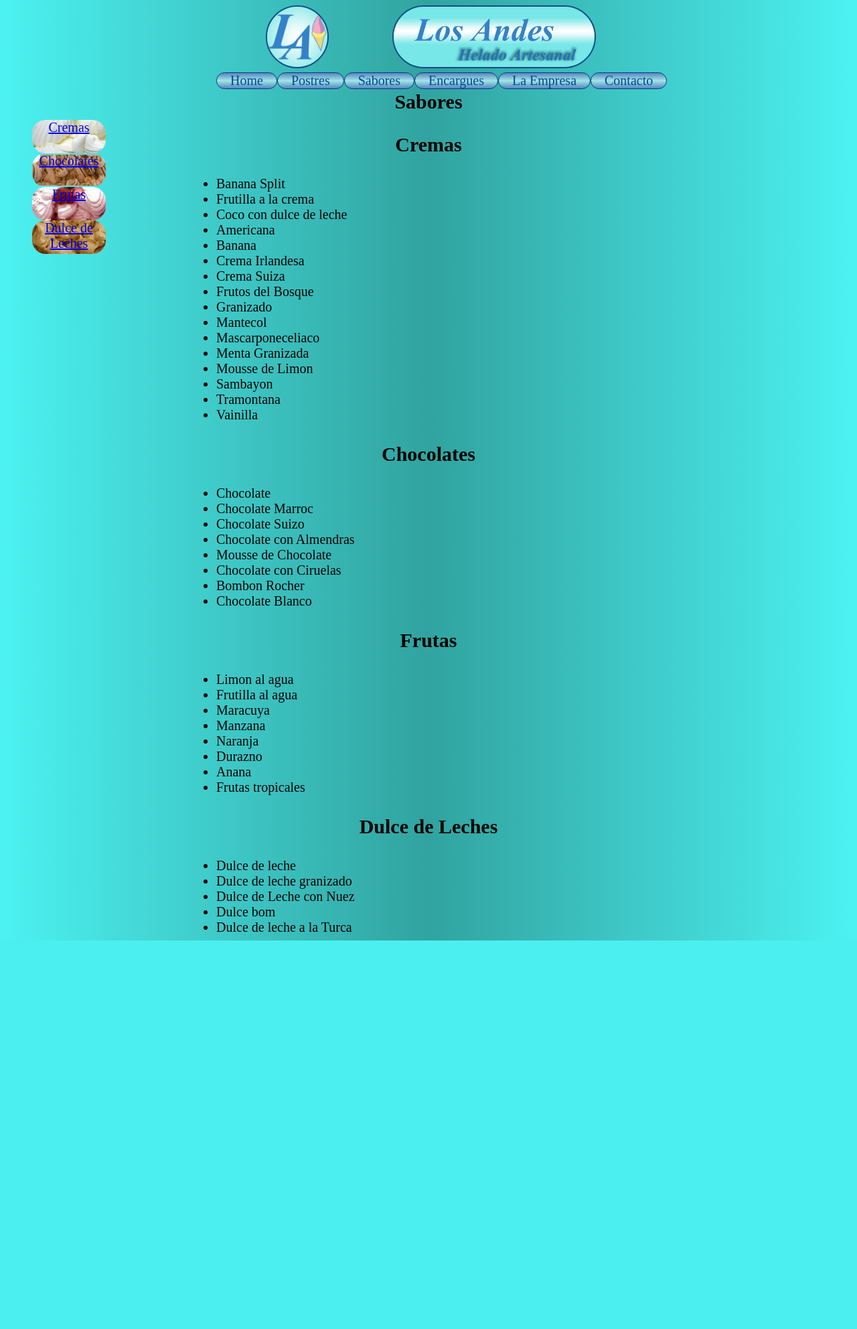
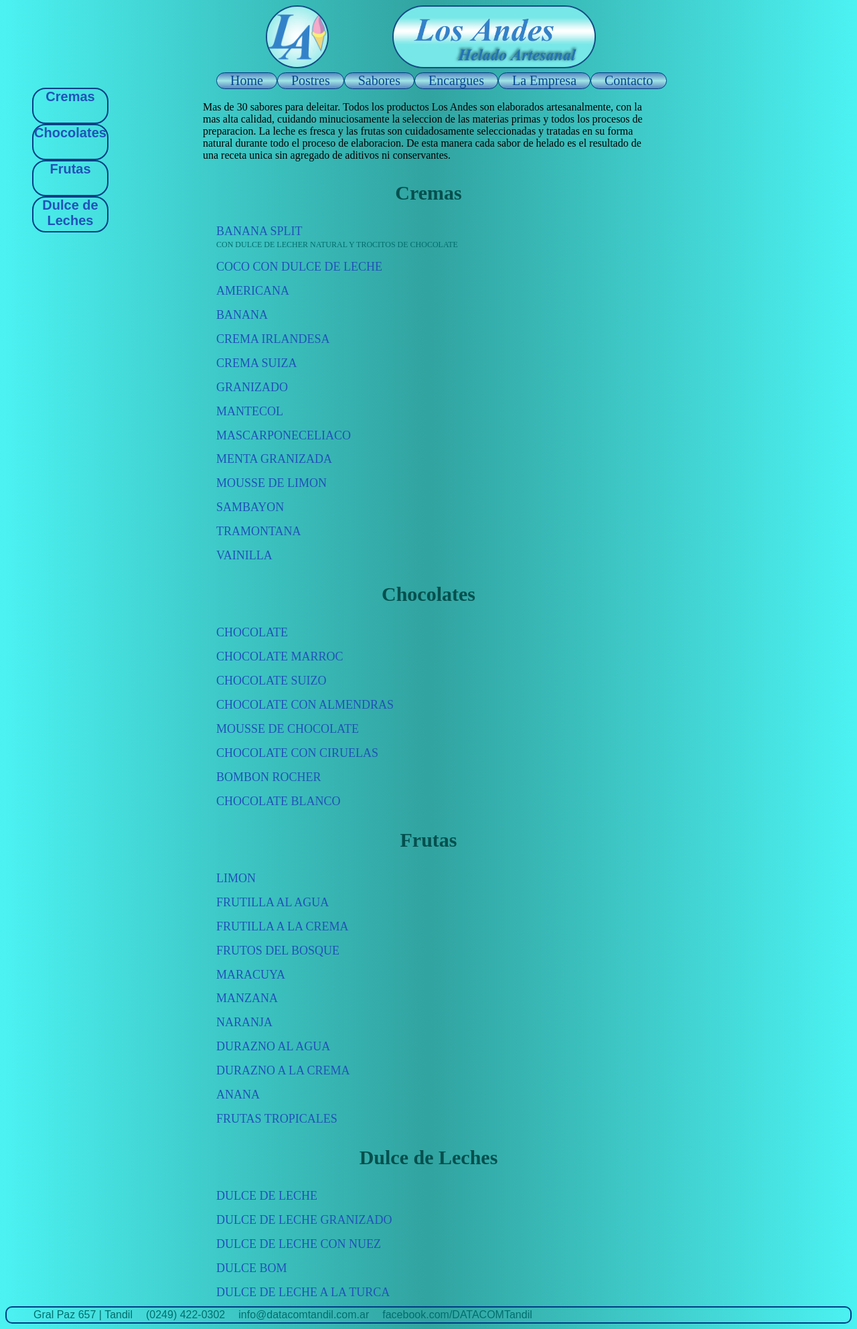
Before and after one commit to Pablo-Rivera/privera, a PHP site: page /Sabores.html in a window 1280 px wide. Shown: the whole page at 67% size. Before the commit the page ends 1404 px from the top, so only its background shows below. Run offline with PHP 8.4, Linux system fonts and the light colour scheme.

Commit message:
retoques en sabores parrafos

```diff
--- a/site/Sabores.html
+++ b/site/Sabores.html
@@ -21,73 +21,81 @@
       </ul>
     </nav>
     <article>
-		<h1>Sabores</h1>
-		<ul class="ulestatic">
-      <li class="crema"><a href="#c1">Cremas<a></li>
-			<li class="chocolate"><a href="#c2">Chocolates<a></li>
-			<li class="frutas"><a href="#c3">Frutas<a></li>
-			<li class="dulcedeleche"><a href="#c4">Dulce de Leches<a></li>
-		</ul>
+      <ul class="estatic">
+        <a href="#c1"><li class="crema">Cremas</li></a>
+        <a href="#c2"><li class="chocolate">Chocolates</li></a>
+        <a href="#c3"><li class="frutas">Frutas</li></a>
+        <a href="#c4"><li class="dulcedeleche">Dulce de Leches</li></a>
+  		</ul>
+    <section class="descripcion">
+      <p>Mas de 30 sabores para deleitar. Todos los productos Los Andes son elaborados artesanalmente, con la mas alta calidad, cuidando minuciosamente la seleccion de las materias primas y todos los procesos de preparacion. La leche es fresca y  las frutas son cuidadosamente seleccionadas y tratadas en su forma natural durante todo el proceso de elaboracion. De esta manera cada sabor de helado es el resultado de una receta unica sin agregado de aditivos ni conservantes.</p>
+    </section>
     <section>
       <h1 id="c1">Cremas</h1>
       <ul>
-        <li>Banana Split</li>
-        <li>Frutilla a la crema</li>
-        <li>Coco con dulce de leche</li>
-        <li>Americana</li>
-        <li>Banana</li>
-        <li>Crema Irlandesa</li>
-        <li>Crema Suiza </li>
-        <li>Frutos del Bosque</li>
-        <li>Granizado</li>
-        <li>Mantecol</li>
-        <li>Mascarponeceliaco</li>
-        <li>Menta Granizada</li>
-        <li>Mousse de Limon</li>
-        <li>Sambayon</li>
-        <li>Tramontana</li>
-        <li>Vainilla</li>
+        <li><h2>Banana Split</h2><p>con dulce de lecher natural y trocitos de chocolate</p></li>
+        <li><h2>Coco con dulce de leche</h2></li>
+        <li><h2>Americana</h2></li>
+        <li><h2>Banana</h2></li>
+        <li><h2>Crema Irlandesa</h2></li>
+        <li><h2>Crema Suiza</h2></li>
+        <li><h2>Granizado</h2></li>
+        <li><h2>Mantecol</h2></li>
+        <li><h2>Mascarponeceliaco</h2></li>
+        <li><h2>Menta Granizada</h2></li>
+        <li><h2>Mousse de Limon</h2></li>
+        <li><h2>Sambayon</h2></li>
+        <li><h2>Tramontana</h2></li>
+        <li><h2>Vainilla</h2></li>
       </ul>
     </section>
 		<section>
 			<h1 id="c2">Chocolates</h1>
       <ul>
-        <li>Chocolate</li>
-        <li>Chocolate Marroc </li>
-        <li>Chocolate Suizo </li>
-        <li>Chocolate con Almendras </li>
-        <li>Mousse de Chocolate </li>
-        <li>Chocolate con Ciruelas </li>
-        <li>Bombon Rocher </li>
-        <li>Chocolate Blanco </li>
+        <li><h2>Chocolate</h2></li>
+        <li><h2>Chocolate Marroc</h2></li>
+        <li><h2>Chocolate Suizo</h2></li>
+        <li><h2>Chocolate con Almendras</h2></li>
+        <li><h2>Mousse de Chocolate</h2></li>
+        <li><h2>Chocolate con Ciruelas</h2></li>
+        <li><h2>Bombon Rocher</h2></li>
+        <li><h2>Chocolate Blanco</h2></li>
       </ul>
 		</section>
     <section>
 			<h1 id="c3">Frutas</h1>
         <ul>
-          <li>Limon al agua</li>
-          <li>Frutilla al agua</li>
-          <li>Maracuya</li>
-          <li>Manzana</li>
-          <li>Naranja</li>
-          <li>Durazno</li>
-          <li>Anana</li>
-          <li>Frutas tropicales</li>
+          <li><h2>Limon</h2></li>
+          <li><h2>Frutilla al agua</h2></li>
+          <li><h2>Frutilla a la crema</h2></li>
+          <li><h2>Frutos del Bosque</h2></li>
+          <li><h2>Maracuya</h2></li>
+          <li><h2>Manzana</h2></li>
+          <li><h2>Naranja</h2></li>
+          <li><h2>Durazno al agua</h2></li>
+          <li><h2>Durazno a la crema</h2></li>
+          <li><h2>Anana</h2></li>
+          <li><h2>Frutas tropicales</h2></li>
         </ul>
     </section>
     <section>
 			<h1 id="c4">Dulce de Leches</h1>
         <ul>
-          <li>Dulce de leche</li>
-          <li>Dulce de leche granizado</li>
-          <li>Dulce de Leche con Nuez</li>
-          <li>Dulce bom</li>
-          <li>Dulce de leche a la Turca</li>
+          <li><h2>Dulce de leche</h2></li>
+          <li><h2>Dulce de leche granizado</h2></li>
+          <li><h2>Dulce de Leche con Nuez</h2></li>
+          <li><h2>Dulce bom</h2></li>
+          <li><h2>Dulce de leche a la Turca</h2></li>
         </ul>
     </section>
     </article>
     <footer>
-
+      <ul>
+				<li><i class="fa fa-home"></i>Gral Paz 657 | Tandil</li>
+				<li><i class="fa fa-phone"></i>(0249) 422-0302</li>
+				<li><i class="fa fa-envelope"></i>info@datacomtandil.com.ar</li>
+				<li><i class="fa fa-facebook-square"></i>facebook.com/DATACOMTandil</li>
+			</ul>
     </footer>
   </body>
   </html>
--- a/site/css/style.css
+++ b/site/css/style.css
@@ -21,13 +21,15 @@
     margin:auto;
     width:674px;
   }
+  li{
+    list-style-type: none;
+  }
   nav ul li
   {
   	float: left;
   	padding-right: 20px;
   	padding-left: 20px;
     background: linear-gradient(to top, #5885c0,#a0e6e6,#5885c0);
-    list-style-type: none;
     font-size: 20px;
     border: 1px solid #003e85;
     border-radius: 20px;
@@ -45,11 +47,13 @@
   }
   article {
     height:100%;
-    margin-top: -25px;
   }
   /*--------------------------------*/
   /*----------Encargue--------------*/
-
+  .descripcion{
+    margin:auto;
+    width:674px;
+  }
   article h1{
 	text-align: center;
   font-size:30px;
@@ -60,29 +64,31 @@
 	height: 220px;
 	width: 300px;
   border-radius:15px;
-	background-color: orange;
+	background-color: #9FFAFA;
   }
   th ,td{
 	text-align: center;
   border-radius:15px;
   font-family:"Helvetica Neue",Helvetica,Arial,sans-serif;
+  font-weight: bold;
   }
   form{
 	font-weight: bold;
 	margin: auto auto;
+  color:#026D6D;
 	height: 380px;
 	width: 550px;
-	border: 3px solid #326000;
+	border: 3px solid #003e85;
 	border-radius: 10px;
-	background-color: orange;
+	background-color: #9FFAFA;
   }
 
   thead{
-    color:green;
+    color:#2152b9;
   }
 
   tbody{
-    color:blue;
+    color:#026D6D;
   }
 
   table, th, td{
@@ -98,8 +104,36 @@
     margin-top:5px;
     margin-bottom:1px;
   }
+  input.der{
+    margin-right:20px;
+    margin-top:5px;
+    float:right;
+  }
   /*--------------------------------*/
   /*----------SABORES-------------*/
+  h1{
+    color:#04504e;
+  }
+  ul li h2{
+    width: 80%;
+    color: #2152b9;
+    font-weight: 400;
+    font-size: 18px;
+    text-transform: uppercase;
+    margin-bottom: 2px;
+    font-family: "AndralisNDOsF-Bold";
+  }
+  ul li p{
+    width: 80%;
+    font-size: 12px;
+    color: #026D6D;
+    text-transform: uppercase;
+    font-family: "AndralisNDOsF-Bold";
+    margin: 0px;
+    padding: 0px;
+    border: 0px none;
+    outline: 0px none;
+  }
   section ul{
     margin:auto;
     width:674px;
@@ -107,34 +141,60 @@
   section ul li{
     font-size:20px;
   }
-  .ulestatic{
+  ul.estatic{
     position: fixed;
-    list-style-type: none;
     margin-top:-20px;
-  }.ulestatic li{
+  }
+  ul.estatic a{
+    font-family: Arial, Helvetica, sans-serif;
+    font-weight: bold;
+    color:#2152b9;
+    text-decoration: none;
+  }
+  ul.estatic a:hover li{
+    color:#1a06b9;
+    text-shadow: 1px 1px #e9f1f4;
+    margin-left:15px;
+    border: 2px solid #d122ec;
+  }
+  ul.estatic li{
     font-size:20px;
     text-align: center;
     height:50px;
     width:110px;
     border-radius:20px;
-  }
-  .crema{
-    background-image: url(crema.jpg);
+    border: 2px solid #003e85;
     background-repeat: no-repeat;
     background-position: 0px center;
   }
-  .dulcedeleche{
+  ul.estatic a:hover li.crema{
+    background-image: url(crema.jpg);
+  }
+  ul.estatic a:hover li.dulcedeleche{
     background-image: url(dulcedeleche.jpg);
-    background-repeat: no-repeat;
-    background-position: 0px center;
   }
-  .chocolate{
+  ul.estatic a:hover li.chocolate{
     background-image: url(chocolate.jpg);
-    background-repeat: no-repeat;
-    background-position: 0px center;
   }
-  .frutas{
+  ul.estatic a:hover li.frutas{
     background-image: url(frutilla.jpg);
-    background-repeat: no-repeat;
-    background-position: 0px center;
   }
+
+  /*----------FOOTER-------------*/
+  Footer{
+    border: 2px solid #003e85;
+    color:#026D6D;
+    margin: auto auto;
+    height: 22px;
+    margin-top: 10px;
+    border-radius: 10px;
+  }
+  Footer li{
+    list-style-type: none;
+    font-size: 16px;
+    margin: auto auto;
+    float: left;
+    padding-right: 20px;
+    margin-top: -14px;
+    font-family: arial, "verdana", sans-serif;
+  }
```
Also changed, not shown: site/Encargues.html (+11 -7 lines), site/Postres.html (+6 -2 lines), site/index.html (+6 -1 lines), site/css/chocolate.jpg, site/css/chocolate1.jpg (added), site/css/frutilla.jpg.
